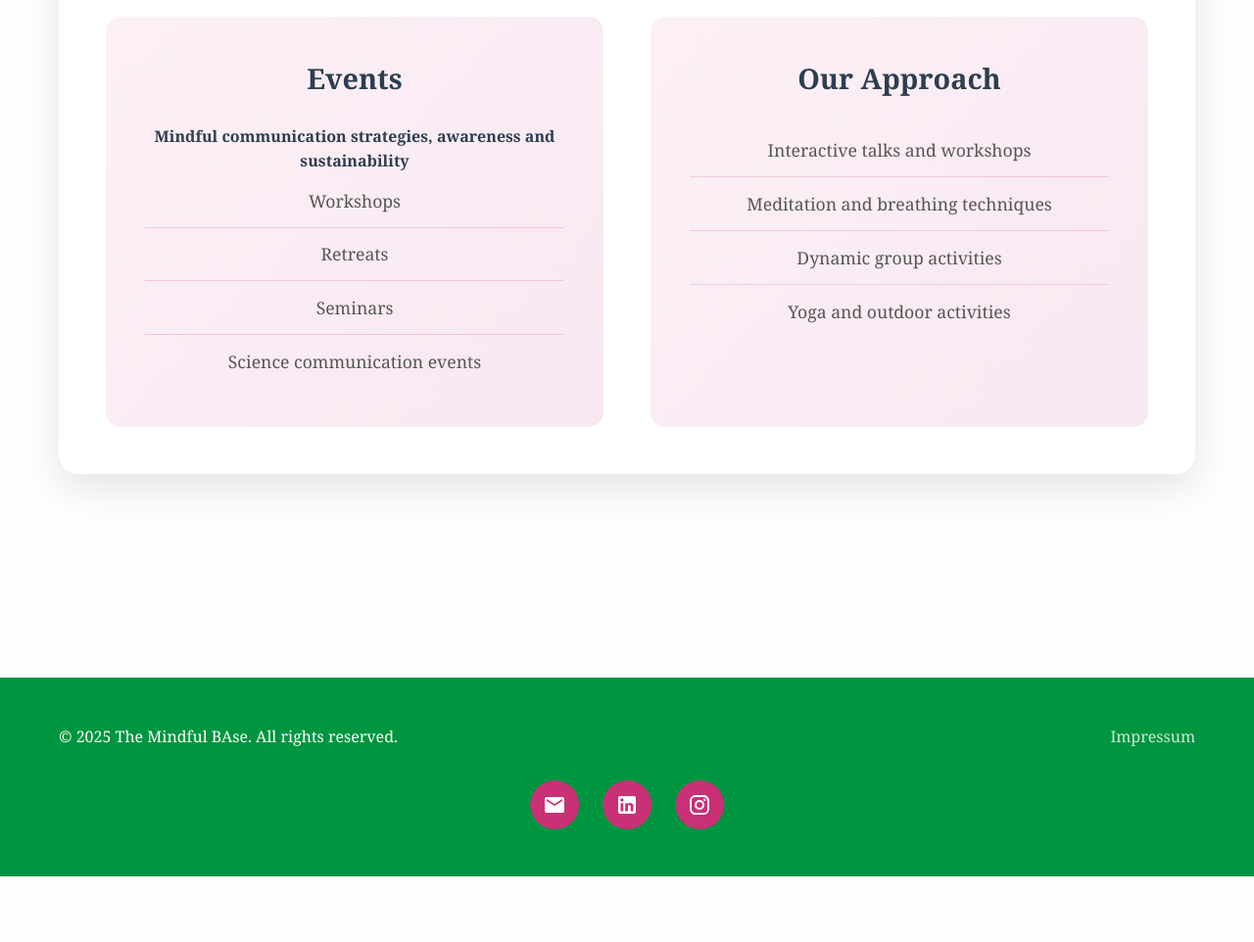
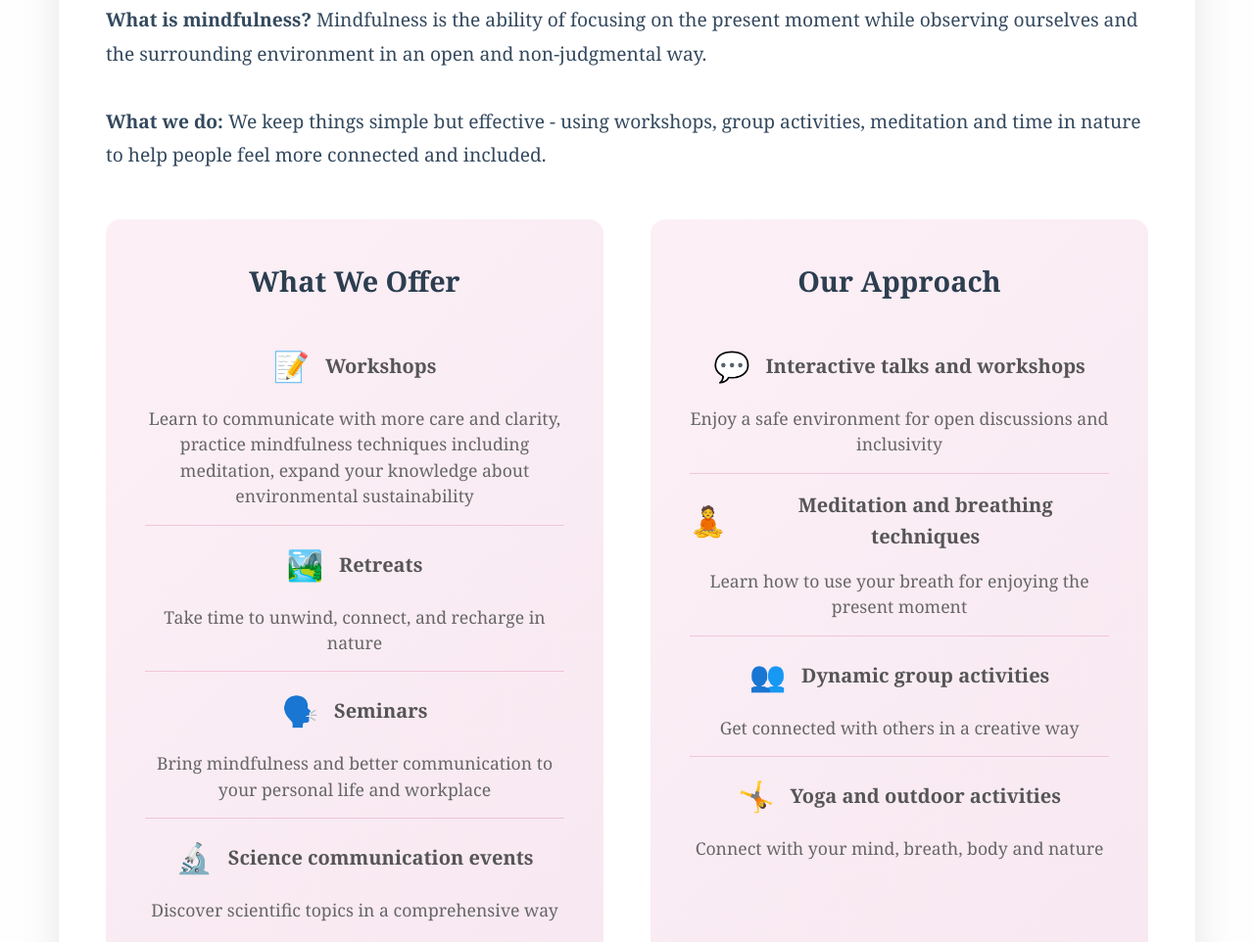
Before and after one commit to TheMindfulBase/mindful-base-website, a plain HTML site: page services.html in a window 1280 px wide. Shown: the part 829-1791 px from the top of the page at 98% size. Before the commit the page ends 1724 px from the top, so only its background shows below. Drawn offline with Linux system fonts and the light colour scheme.

Commit message:
Add files via upload

```diff
--- a/services.html
+++ b/services.html
@@ -179,8 +179,8 @@
             color: #34495e;
             line-height: 1.8;
             margin-bottom: 3rem;
-            text-align: center;
-        }
+            text-align: left;
+          }
 
         .services-grid {
             display: grid;
@@ -209,15 +209,39 @@
         }
 
         .service-list li {
-            padding: 0.8rem 0;
+            padding: 1rem 0;
             color: #555;
-            font-size: 1.1rem;
+            font-size: 1.25rem;
+            font-weight: bold;
             position: relative;
             border-bottom: 1px solid rgba(200, 49, 118, 0.2);
+            display: flex;
+            flex-direction: column;
+            align-items: center;
+            gap: 0.5rem;
         }
 
         .service-list li:last-child {
             border-bottom: none;
+        }
+
+        .service-item-header {
+            display: flex;
+            align-items: center;
+            gap: 1rem;
+        }
+
+        .service-emoji {
+            font-size: 1.875rem; /* 50% larger than the text */
+        }
+
+        .service-description-text {
+            font-size: 1.1rem;
+            font-weight: normal;
+            color: #666;
+            text-align: center;
+            margin-top: 0.5rem;
+            line-height: 1.5;
         }
 
         /* Footer */
@@ -377,27 +401,81 @@
                 <div class="service-container">
                     <h2 class="section-title">What We Do</h2>
                     <div class="service-description">
-                        Our aim is to help people connect to themselves and others via mindful communication. We use awareness for building bridges with other people and between us and the surrounding environment. We promote interactions and inclusion, foster understanding of other cultures and perspectives, and promote environmental sustainability. We organise events and retreats, targeting diverse types of audience, by making use of meditation techniques, interactive workshops and various activities.
+                        <p><strong>Our mission:</strong> We create a space where people can slow down, listen better, and build connections that matter - for themselves, their communities, and the planet.
+                        <br><br>
+                        <p><strong>Our interests:</strong> Mental well-being, mindfulness, effective communication, environmental sustainability, and science outreach.
+                        <br><br>
+                        <p><strong>What is mindfulness?</strong> Mindfulness is the ability of focusing on the present moment while observing ourselves and the surrounding environment in an open and non-judgmental way.
+                        <br><br>
+                        <p><strong>What we do:</strong> We keep things simple but effective - using workshops, group activities, meditation and time in nature to help people feel more connected and included.
                     </div>
 
                     <div class="services-grid">
                         <div class="service-card">
-                            <h3>Events</h3><h4>Mindful communication strategies, awareness and sustainability</h4>
+                            <h3>What We Offer</h3>
                             <ul class="service-list">
-                                <li>Workshops</li>
-                                <li>Retreats</li>
-                                <li>Seminars</li>
-                                <li>Science communication events</li>
+                                <li>
+                                    <div class="service-item-header">
+                                        <span class="service-emoji">📝</span>
+                                        <span>Workshops</span>
+                                    </div>
+                                    <div class="service-description-text">Learn to communicate with more care and clarity, practice mindfulness techniques including meditation, expand your knowledge about environmental sustainability</div>
+                                </li>
+                                <li>
+                                    <div class="service-item-header">
+                                        <span class="service-emoji">🏞️</span>
+                                        <span>Retreats</span>
+                                    </div>
+                                    <div class="service-description-text">Take time to unwind, connect, and recharge in nature</div>
+                                </li>
+                                <li>
+                                    <div class="service-item-header">
+                                        <span class="service-emoji">🗣️</span>
+                                        <span>Seminars</span>
+                                    </div>
+                                    <div class="service-description-text">Bring mindfulness and better communication to your personal life and workplace</div>
+                                </li>
+                                <li>
+                                    <div class="service-item-header">
+                                        <span class="service-emoji">🔬</span>
+                                        <span>Science communication events</span>
+                                    </div>
+                                    <div class="service-description-text">Discover scientific topics in a comprehensive way</div>
+                                </li>
                             </ul>
                         </div>
 
                         <div class="service-card">
                             <h3>Our Approach</h3>
                             <ul class="service-list">
-                                <li>Interactive talks and workshops</li>
-                                <li>Meditation and breathing techniques</li>
-                                <li>Dynamic group activities</li>
-                                <li>Yoga and outdoor activities</li>
+                                <li>
+                                    <div class="service-item-header">
+                                        <span class="service-emoji">💬</span>
+                                        <span>Interactive talks and workshops</span>
+                                    </div>
+                                    <div class="service-description-text">Enjoy a safe environment for open discussions and inclusivity</div>
+                                </li>
+                                <li>
+                                    <div class="service-item-header">
+                                        <span class="service-emoji">🧘</span>
+                                        <span>Meditation and breathing techniques</span>
+                                    </div>
+                                    <div class="service-description-text">Learn how to use your breath for enjoying the present moment</div>
+                                </li>
+                                <li>
+                                    <div class="service-item-header">
+                                        <span class="service-emoji">👥</span>
+                                        <span>Dynamic group activities</span>
+                                    </div>
+                                    <div class="service-description-text">Get connected with others in a creative way</div>
+                                </li>
+                                <li>
+                                    <div class="service-item-header">
+                                        <span class="service-emoji">🤸</span>
+                                        <span>Yoga and outdoor activities</span>
+                                    </div>
+                                    <div class="service-description-text">Connect with your mind, breath, body and nature</div>
+                                </li>
                             </ul>
                         </div>
                     </div>
```
